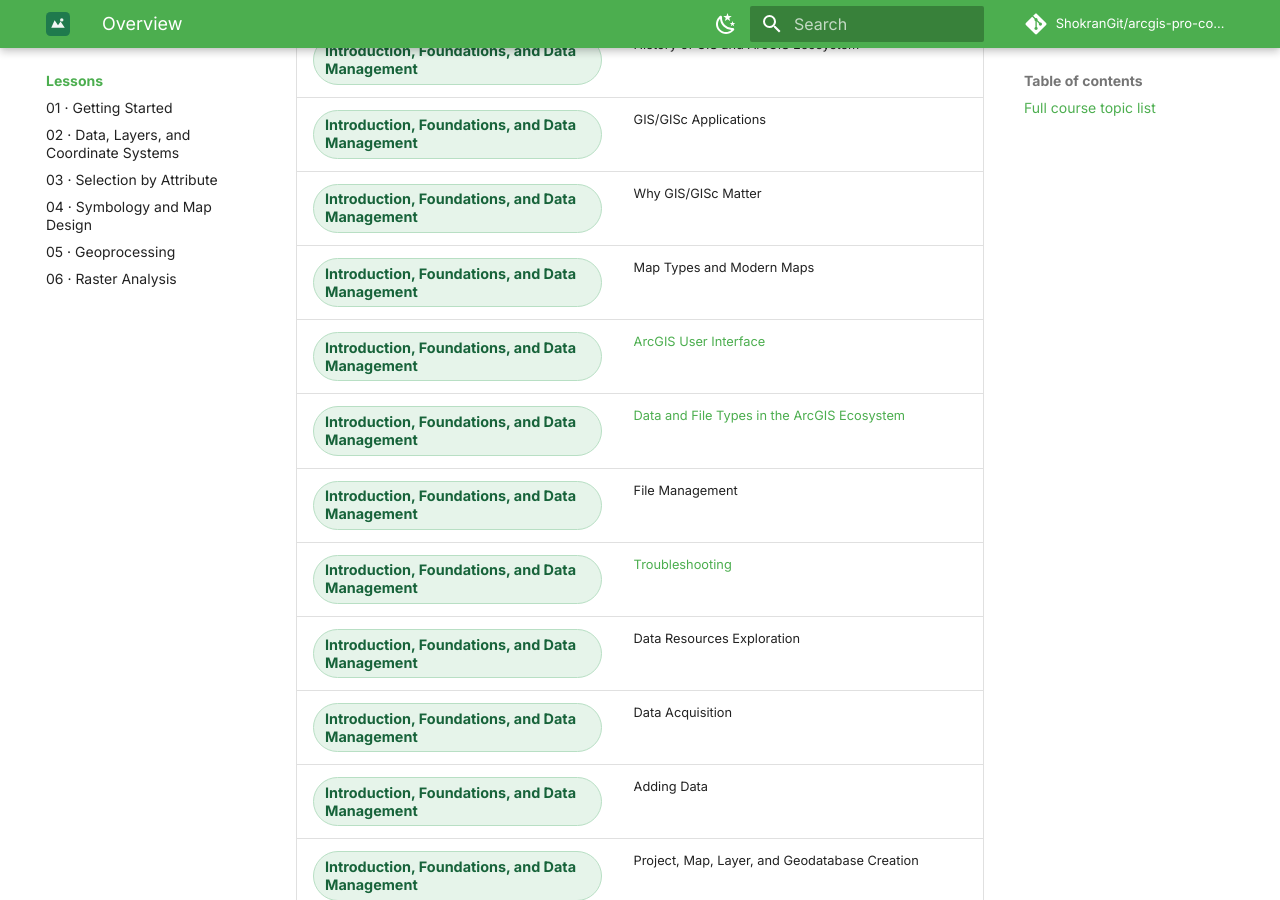
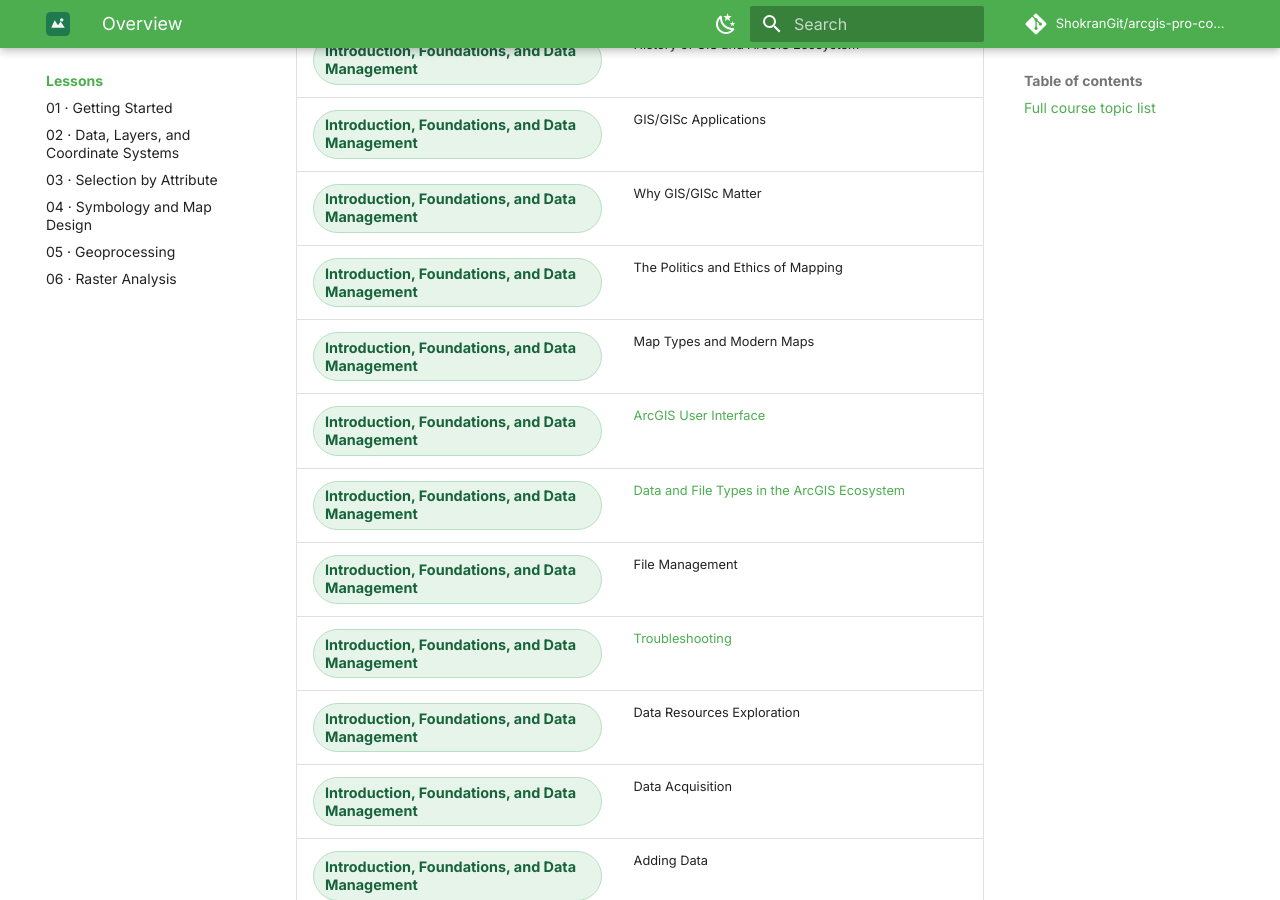
Before and after one commit to ShokranGit/arcgis-pro-course, an MkDocs documentation site: the page built from docs/lessons/index.md, in a window 1280 px wide and 900 px high, scrolled down 675 px. Built offline with MkDocs 1.6.1 and Material for MkDocs 9.7.7, drawn with Linux system fonts in a browser that asks for light colours; comment, search, counter and statistics services are not loaded.

Commit message:
Add Politics and Ethics of Mapping topic

```diff
--- a/docs/lessons/index.md
+++ b/docs/lessons/index.md
@@ -13,6 +13,7 @@ A date-free, college-agnostic view of every topic in the course. This list isn't
 | <span class="module-badge module-intro">Introduction, Foundations, and Data Management</span> | History of GIS and ArcGIS Ecosystem |
 | <span class="module-badge module-intro">Introduction, Foundations, and Data Management</span> | GIS/GISc Applications |
 | <span class="module-badge module-intro">Introduction, Foundations, and Data Management</span> | Why GIS/GISc Matter |
+| <span class="module-badge module-intro">Introduction, Foundations, and Data Management</span> | The Politics and Ethics of Mapping |
 | <span class="module-badge module-intro">Introduction, Foundations, and Data Management</span> | Map Types and Modern Maps |
 | <span class="module-badge module-intro">Introduction, Foundations, and Data Management</span> | [ArcGIS User Interface](01-getting-started.md) |
 | <span class="module-badge module-intro">Introduction, Foundations, and Data Management</span> | [Data and File Types in the ArcGIS Ecosystem](../concepts/vector-raster.md) |
```
